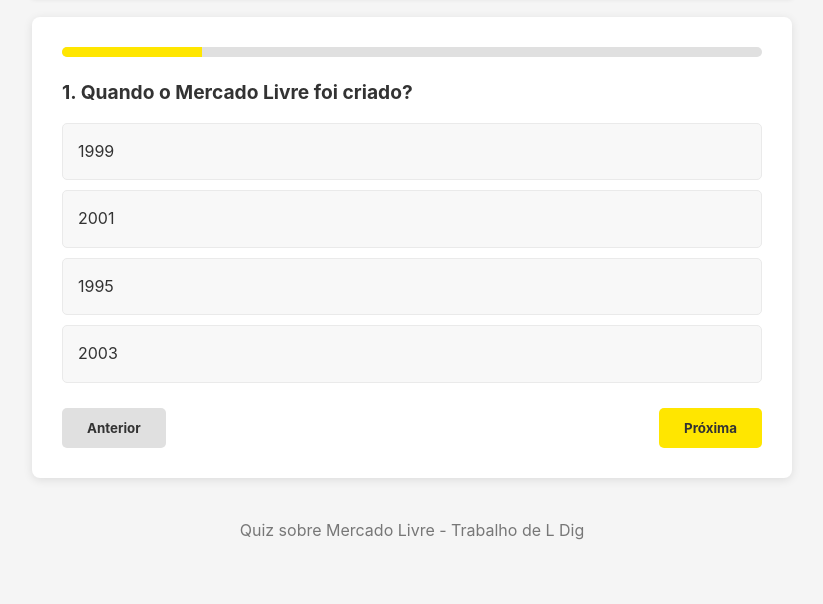
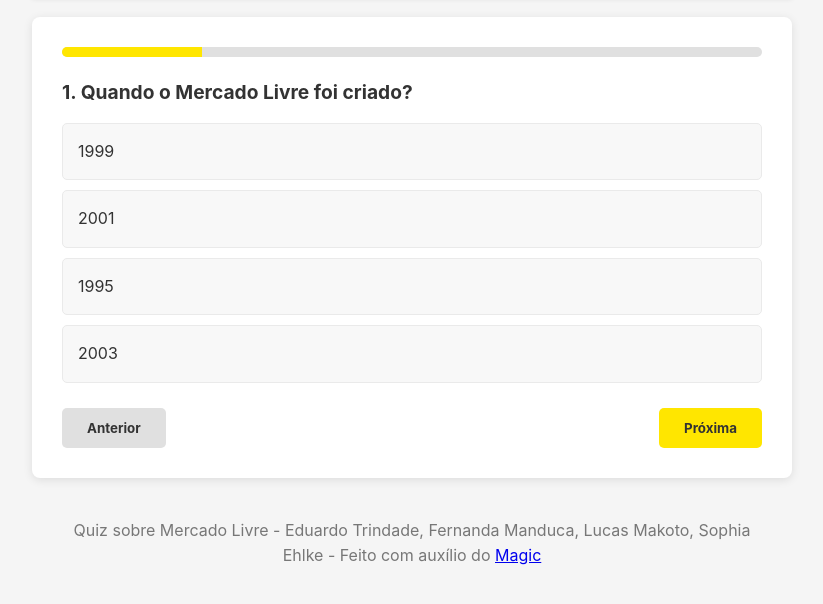
Before and after one commit to trem22/mercadolivre, a plain HTML site: page index.html in a window 1280 px wide. Shown: the part 150-754 px from the top of the page, without its empty margins (228-1051 px from the left). Drawn offline with Linux system fonts and the light colour scheme.

Commit message:
Update index.html

```diff
--- a/index.html
+++ b/index.html
@@ -300,7 +300,7 @@
         </div>
 
         <footer>
-            <p>Quiz sobre Mercado Livre - Trabalho de L Dig</p>
+            <p>Quiz sobre Mercado Livre - Eduardo Trindade, Fernanda Manduca, Lucas Makoto, Sophia Ehlke - Feito com auxílio do <a href='https://askmagic.com.br'>Magic</a></p>
         </footer>
     </div>
 
```
